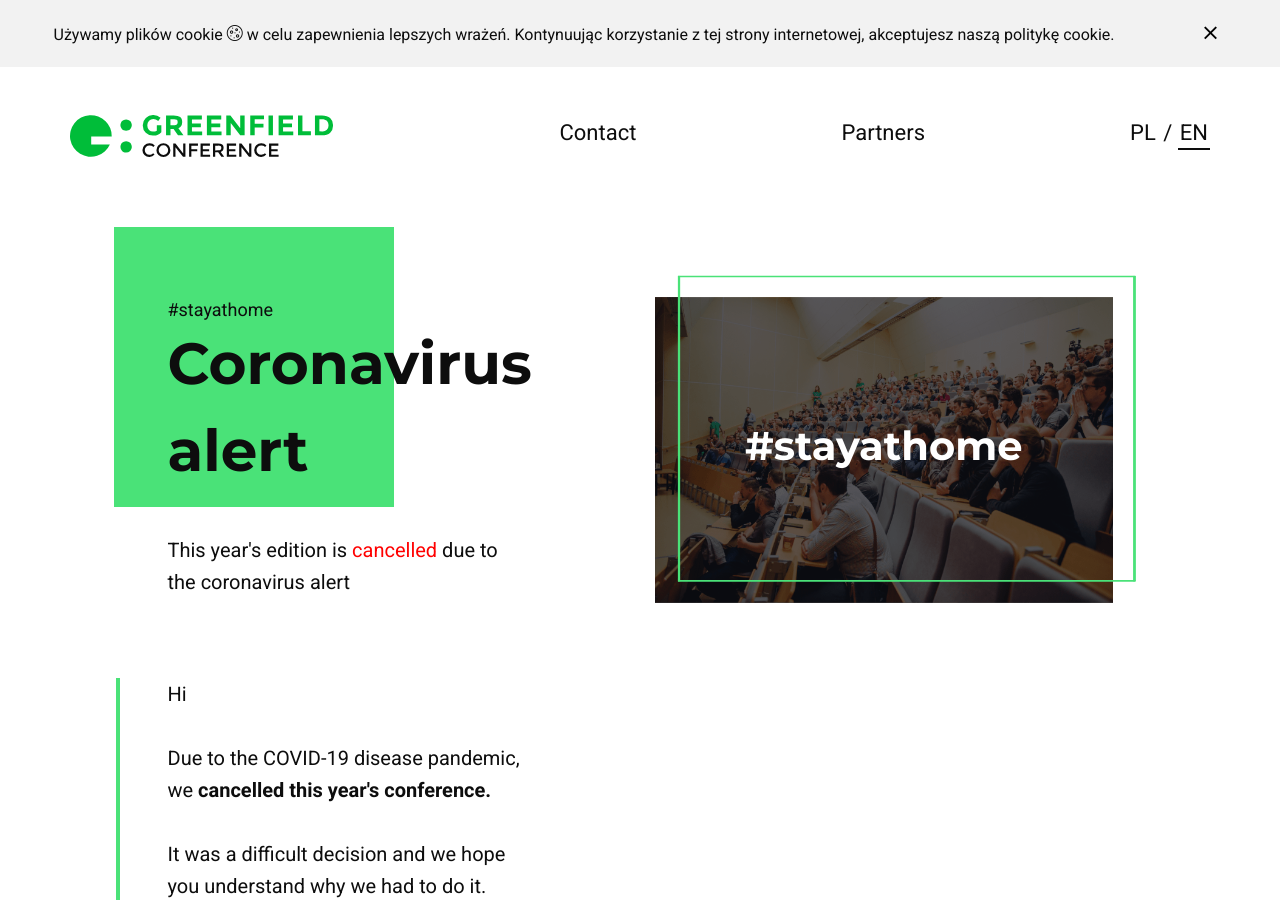
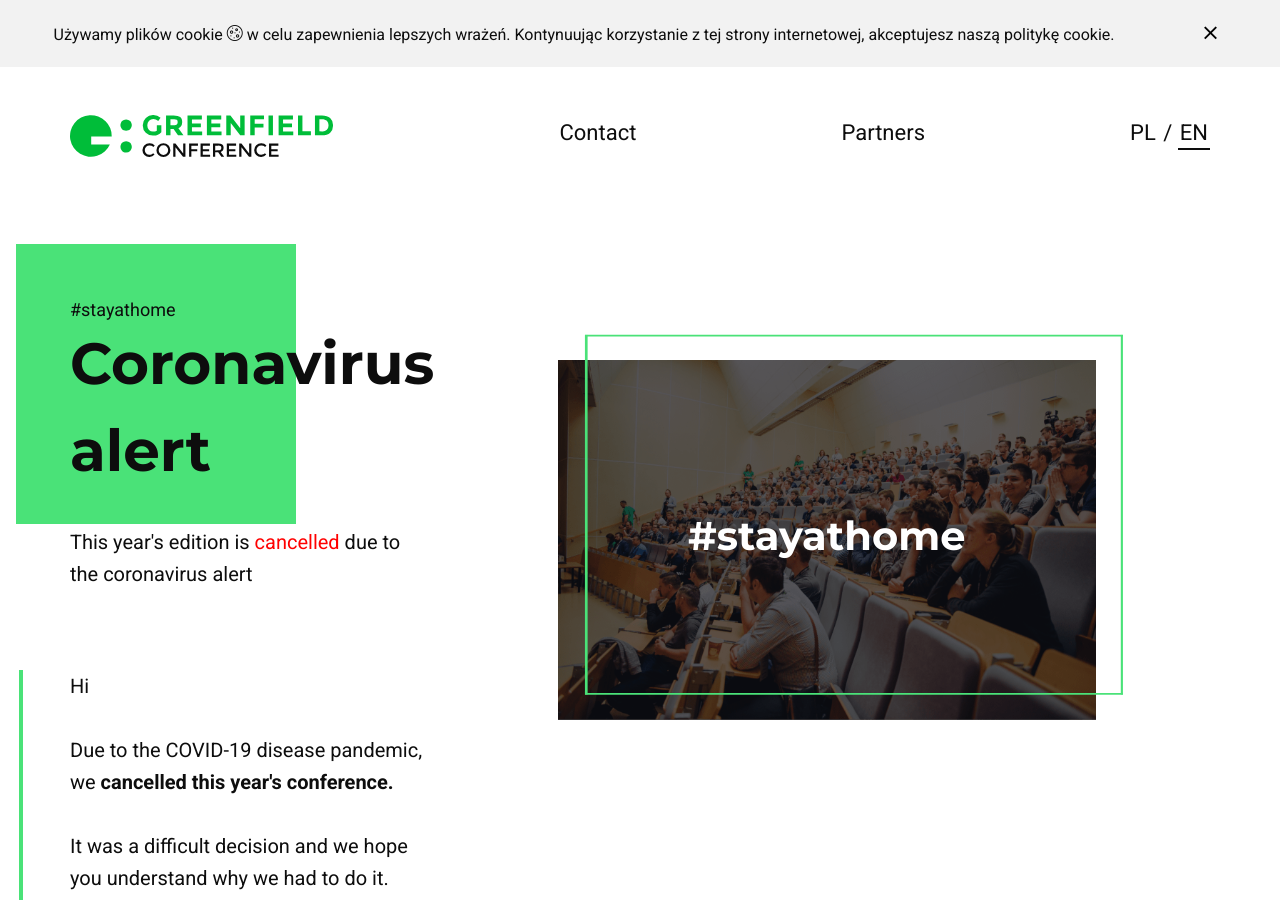
Before and after one commit to freud/GreenfieldConf, a Jekyll site: the page built from pages/covid-19.html, in a window 1280 px wide and 900 px high. Built offline with Jekyll 4.4.1, drawn with Linux system fonts in a browser that asks for light colours; some web fonts are replaced.

Commit message:
Body width made similar to index page

```diff
--- a/_includes/covid-19.html
+++ b/_includes/covid-19.html
@@ -1,20 +1,18 @@
 <section class="section container">
     <div class="row justify-content-center">
         <div class="col-10 col-sm-12 col-md-5 col-xl-4">
-            <div class="row flex-column">
-                <div class="col-md-12 d-flex flex-column anim-wrapper">
+            <div class="anim-wrapper">
                 <div class="frame-fill">
                     <div class="rect"></div>
                     <small class="header-text">
                         {{include.t.stayathome_tag}}
                     </small>
-                        <h1 class="content mb-24 mb-lg-40">
+                    <h1 class="content d-table-caption">
                         {{include.t.covid19_alert}}
                     </h1>
                     <p class="mb-48 mb-md-80">
                         {{include.t.covid19_alert_desc}}
                     </p>
-                    </div>
                 </div>
             </div>
             <div class="section content-text pb-0 pt-0">
@@ -71,18 +69,13 @@
             </div>
             <div class="section pt-0"></div>
         </div>
-        <div class="col-md-5 offset-md-1 d-none d-md-block frame-container anim-wrapper">
-            <div class="img-frame frame-over img-sticky">
+        <div class="col-md-6 col-xl-7 offset-md-1 anim-wrapper d-none d-md-block frame-container">
+            <div class="img-frame frame-over img-sticky img-sticky-60">
                    <div class="frame">
                         {% include frame.html %}
                    </div>
                 <div class="img-darken img-scale">
-                    <img
-                        src="/images/comming_soon.png"
-                        alt="GreenfieldConf"
-                        class="img-fluid"
-                        id="img-sticky"
-                    />
+                    <img src="/images/comming_soon.png" alt="Greenfield Conference 2019" class="img-fluid" />
                 </div>
                 <div class="content">
                     <p class="h2 mb-8">{{include.t.stayathome_tag}}</p>
--- a/assets/_scss/pages/_text_content.scss
+++ b/assets/_scss/pages/_text_content.scss
@@ -11,6 +11,9 @@
         position: -webkit-sticky;
         top: 50%;
         transform: translateY(-50%);
+    }
+    .img-sticky-60 {
+        top: 60%;
     }
     h1 {
         @include media-breakpoint-down(lg) {
```
Lines whose indentation alone changed are shown as unchanged.
